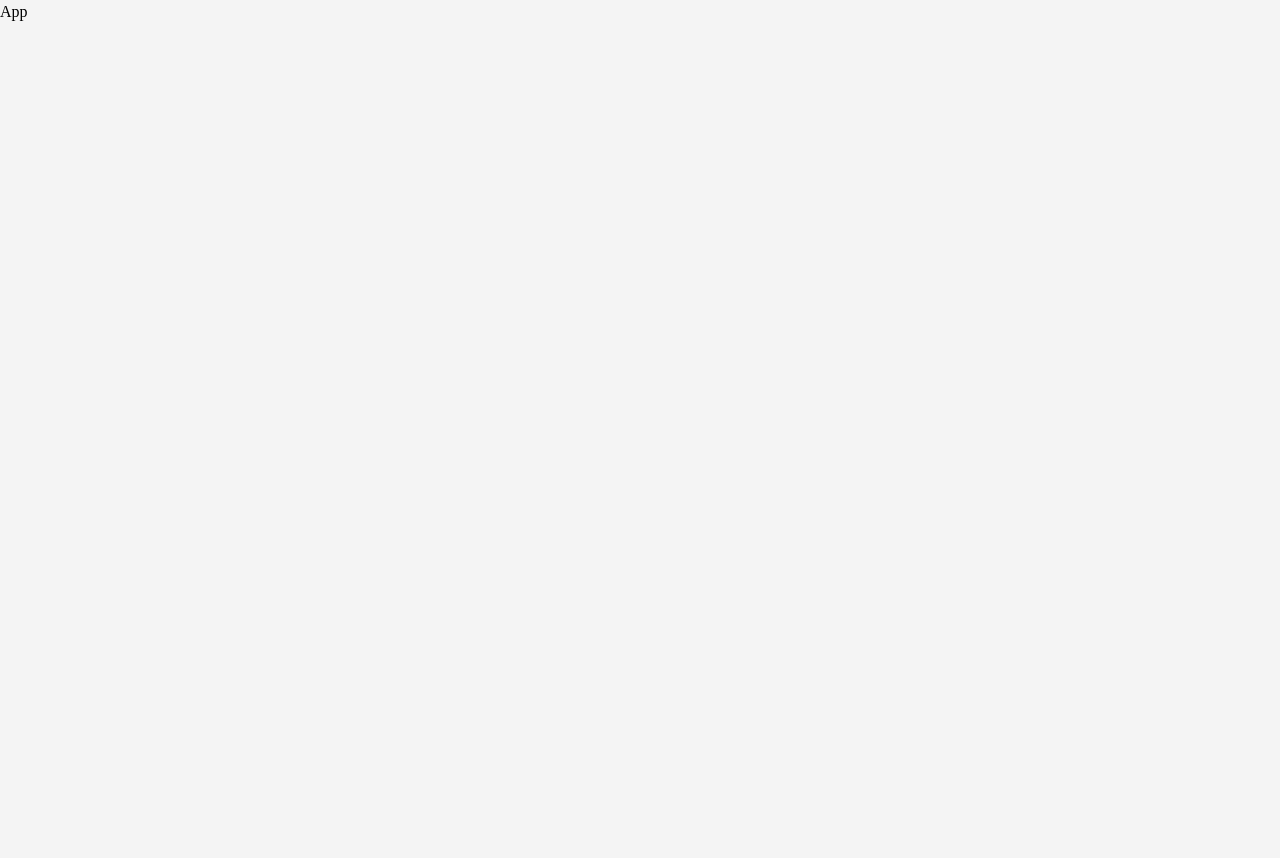
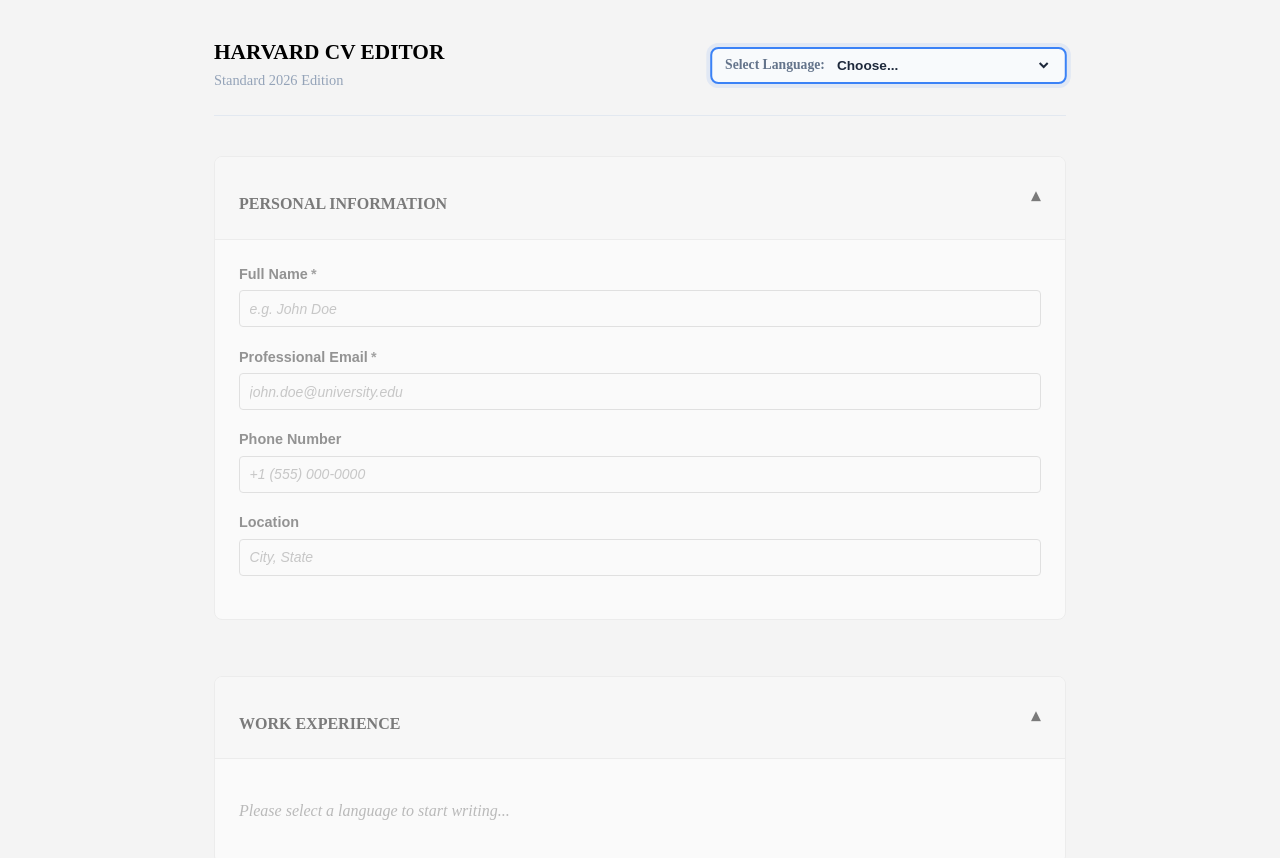
Before and after one commit to wasakabeofficial/creater_cv_format_harvard_ats, a React (Vite) app: page / in a window 1280 px wide. Shown: the top 858 px of the page. Before the commit the page ends 800 px from the top, so only its background shows below. Built offline with nearby package versions, Linux system fonts and the light colour scheme.

Commit message:
implement EditorLayout with language selection and PersonalInformationForm integration

```diff
--- a/src/App.tsx
+++ b/src/App.tsx
@@ -1,3 +1,14 @@
+import { DataGuard } from "./components/ui";
+import { EditorLayout } from "./features";
+import { useCurriculumVitae } from "./hooks/useCurriculumVitae";
+
 export default function App() {
-  return <div>App</div>;
+  const cvMethods = useCurriculumVitae();
+
+  return (
+    <>
+      <DataGuard isDirty={cvMethods.isDirty} />
+      <EditorLayout />
+    </>
+  );
 }
--- /dev/null
+++ b/src/assets/styles/EditorLayout.css
@@ -0,0 +1,136 @@
+.editor-container {
+  max-width: 900px;
+  margin: 0 auto;
+  padding: 2.5rem 1.5rem;
+  font-family: inherit;
+}
+
+.editor-header {
+  display: flex;
+  justify-content: space-between;
+  align-items: center;
+  margin-bottom: 2.5rem;
+  border-bottom: 1px solid #e2e8f0;
+  padding-bottom: 1.5rem;
+}
+
+.editor-title {
+  font-size: 1.75rem;
+  font-weight: 700;
+  color: #1a202c;
+  margin: 0;
+}
+
+.status-badge-container {
+  display: flex;
+  align-items: center;
+}
+
+.status-badge {
+  background-color: #fef3c7;
+  color: #92400e;
+  font-size: 0.75rem;
+  font-weight: 600;
+  padding: 0.4rem 0.8rem;
+  border-radius: 9999px;
+  border: 1px solid #fde68a;
+  text-transform: uppercase;
+  letter-spacing: 0.025em;
+}
+
+.editor-sections {
+  display: flex;
+  flex-direction: column;
+  gap: 2rem;
+}
+
+.placeholder-text {
+  color: #718096;
+  font-style: italic;
+  padding: 1rem 0;
+}
+.editor-controls {
+  display: flex;
+  flex-direction: column;
+  align-items: flex-end;
+  gap: 0.75rem;
+}
+
+.language-selector-container {
+  display: flex;
+  align-items: center;
+  gap: 0.5rem;
+  background: #f8fafc;
+  padding: 0.4rem 0.8rem;
+  border-radius: 8px;
+  border: 1px solid #e2e8f0;
+}
+
+.language-label {
+  font-size: 0.85rem;
+  font-weight: 600;
+  color: #64748b;
+}
+
+.language-select-dropdown {
+  border: none;
+  background: transparent;
+  font-size: 0.85rem;
+  color: #1e293b;
+  font-weight: 700;
+  cursor: pointer;
+  outline: none;
+}
+
+.editor-subtitle {
+  margin: 0;
+  font-size: 0.9rem;
+  color: #94a3b8;
+}
+/* Estado deshabilitado de las secciones */
+.sections-disabled {
+  opacity: 0.5;
+  filter: grayscale(1);
+  cursor: not-allowed;
+  user-select: none;
+}
+
+.pointer-events-none {
+  pointer-events: none;
+}
+/* Ajuste para que el componente Title no choque con el subtítulo */
+.editor-main-title {
+  margin: 0;
+  line-height: 1.2;
+}
+
+.editor-subtitle {
+  display: block; /* Asegura que baje a la siguiente línea si es necesario */
+  margin-top: 0.25rem;
+  font-size: 0.9rem;
+  color: #94a3b8;
+}
+
+/* El resto del CSS se mantiene igual... */
+/* Animación para resaltar el selector cuando nada ha sido elegido */
+.highlight-pulse {
+  border: 2px solid #3b82f6 !important;
+  box-shadow: 0 0 0 4px rgba(59, 130, 246, 0.1);
+  animation: pulse-border 2s infinite;
+}
+
+@keyframes pulse-border {
+  0% {
+    transform: scale(1);
+  }
+  50% {
+    transform: scale(1.02);
+  }
+  100% {
+    transform: scale(1);
+  }
+}
+
+.language-select-dropdown:invalid {
+  color: #94a3b8;
+}
--- /dev/null
+++ b/src/components/layout/PersonalInfoForm.tsx
@@ -0,0 +1,66 @@
+import type { PersonalInformation } from "../../types/cv/Personal.Information.type";
+import { Input } from "../ui";
+import "../../assets/styles/PersonalInfoForm.css";
+
+interface PersonalInformationFormProperties {
+  data: PersonalInformation;
+  onChange: (info: Partial<PersonalInformation>) => void;
+}
+
+export const PersonalInfoForm = ({
+  data,
+  onChange,
+}: PersonalInformationFormProperties) => {
+  const handleInputChange = (event: React.ChangeEvent<HTMLInputElement>) => {
+    const { name, value } = event.target;
+    onChange({ [name]: value });
+  };
+
+  return (
+    <div className="personal-info-grid">
+      <Input
+        id="personal-information-full-name"
+        label="Full Name"
+        name="fullName"
+        value={data.fullName}
+        onChange={handleInputChange}
+        placeholder="e.g. John Doe"
+        validationType="only-text"
+        required
+      />
+
+      <Input
+        id="personal-information-email"
+        label="Professional Email"
+        name="email"
+        type="email"
+        value={data.email}
+        onChange={handleInputChange}
+        placeholder="john.doe@university.edu"
+        validationType="alphanumeric"
+        required
+      />
+
+      <Input
+        id="personal-information-telephone"
+        label="Phone Number"
+        name="telephone"
+        type="telephone"
+        value={data.telephone ?? ""}
+        onChange={handleInputChange}
+        placeholder="+1 (555) 000-0000"
+        validationType="only-numbers"
+      />
+
+      <Input
+        id="personal-information-location"
+        label="Location"
+        name="location"
+        value={data.location ?? ""}
+        onChange={handleInputChange}
+        placeholder="City, State"
+        validationType="alphanumeric"
+      />
+    </div>
+  );
+};
--- /dev/null
+++ b/src/constants/ui-translations.ts
@@ -0,0 +1,14 @@
+export const EDITOR_TRANSLATIONS = {
+  en: {
+    personalInformation: "Personal Information",
+    workExperience: "Work Experience",
+    placeholder:
+      "Achievements will be validated using the English Harvard dictionary...",
+  },
+  es: {
+    personalInformation: "Información Personal",
+    workExperience: "Experiencia Laboral",
+    placeholder:
+      "Los logros se validarán usando el diccionario Harvard en Español...",
+  },
+};
--- /dev/null
+++ b/src/features/editor/EditorLayout.tsx
@@ -0,0 +1,88 @@
+import { useState } from "react";
+import { SectionCard, Title } from "../../components/ui"; // Importamos Title
+import { PersonalInfoForm } from "../../components/layout/PersonalInfoForm";
+import { useCurriculumVitae } from "../../hooks/useCurriculumVitae";
+import { EDITOR_TRANSLATIONS } from "../../constants/ui-translations";
+import "../../assets/styles/EditorLayout.css";
+
+type SelectedLanguage = "en" | "es" | null;
+
+export const EditorLayout = () => {
+  const { cvData, updatePersonalInformation, isDirty } = useCurriculumVitae();
+  const [selectedLanguage, setSelectedLanguage] =
+    useState<SelectedLanguage>(null);
+
+  const handleLanguageChange = (
+    event: React.ChangeEvent<HTMLSelectElement>,
+  ) => {
+    setSelectedLanguage(event.target.value as SelectedLanguage);
+  };
+
+  const isEditorDisabled = selectedLanguage === null;
+
+  const translations = selectedLanguage
+    ? EDITOR_TRANSLATIONS[selectedLanguage]
+    : null;
+
+  return (
+    <div className="editor-container">
+      <header className="editor-header">
+        <div className="editor-title-group">
+          <Title
+            label="Harvard CV Editor"
+            level="h1"
+            className="editor-main-title"
+          />
+          <span className="editor-subtitle">Standard 2026 Edition</span>
+        </div>
+
+        <div className="editor-controls">
+          <div
+            className={`language-selector-container ${isEditorDisabled ? "highlight-pulse" : ""}`}
+          >
+            <span className="language-label">Select Language:</span>
+            <select
+              className="language-select-dropdown"
+              value={selectedLanguage ?? ""}
+              onChange={handleLanguageChange}
+            >
+              <option value="" disabled>
+                Choose...
+              </option>
+              <option value="en">English (Harvard Standard)</option>
+              <option value="es">Español (Equivalente Técnico)</option>
+            </select>
+          </div>
+
+          {isDirty && (
+            <div className="status-badge-container">
+              <span className="status-badge">Unsaved changes</span>
+            </div>
+          )}
+        </div>
+      </header>
+
+      <main
+        className={`editor-sections ${isEditorDisabled ? "sections-disabled" : ""}`}
+      >
+        <SectionCard
+          title={translations?.personalInformation ?? "Personal Information"}
+        >
+          <div className={isEditorDisabled ? "pointer-events-none" : ""}>
+            <PersonalInfoForm
+              data={cvData.personalInformation}
+              onChange={updatePersonalInformation}
+            />
+          </div>
+        </SectionCard>
+
+        <SectionCard title={translations?.workExperience ?? "Work Experience"}>
+          <p className="placeholder-text">
+            {translations?.placeholder ??
+              "Please select a language to start writing..."}
+          </p>
+        </SectionCard>
+      </main>
+    </div>
+  );
+};
```
Also changed, not shown: src/assets/styles/PersonalInfoForm.css (added).
